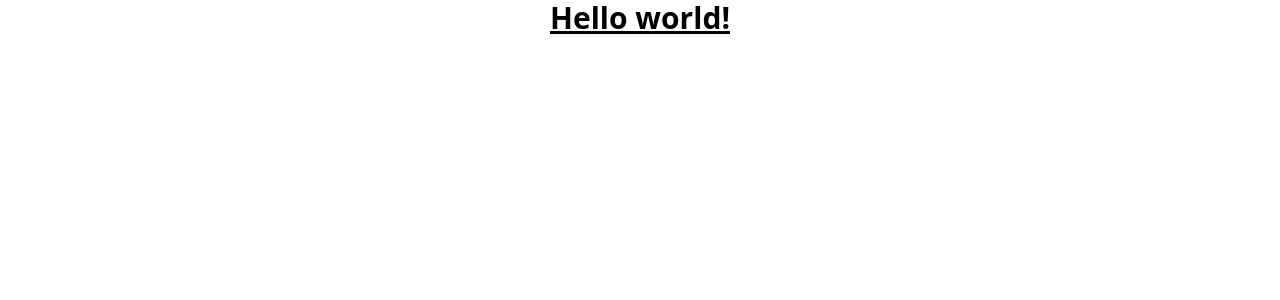
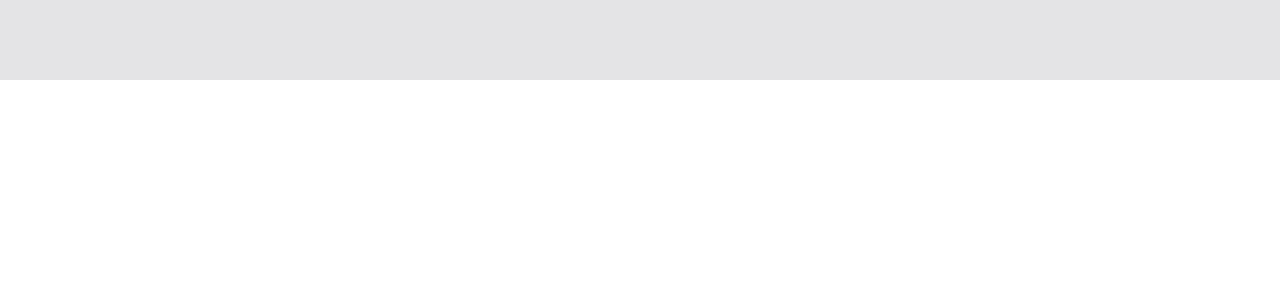
Before and after one commit to kashifnazar/react-tailwind, a React (Create React App) app: page / in a window 1280 px wide. Shown: the top 300 px of the page. Built offline with nearby package versions, Linux system fonts and the light colour scheme.

Commit message:
Adding heroicon and basic styling

```diff
--- a/package.json
+++ b/package.json
@@ -3,6 +3,7 @@
   "version": "0.1.0",
   "private": true,
   "dependencies": {
+    "@heroicons/react": "^2.0.10",
     "@testing-library/jest-dom": "^5.16.5",
     "@testing-library/react": "^13.3.0",
     "@testing-library/user-event": "^13.5.0",
--- a/src/App.js
+++ b/src/App.js
@@ -1,8 +1,9 @@
 import './App.css';
+import NavBar from './components/NavBar';
 
 function App() {
   return (
-    <div className="font-bold underline text-3xl text-center">Hello world!</div>
+    <NavBar />
   );
 }
 
--- /dev/null
+++ b/src/components/NavBar.js
@@ -0,0 +1,15 @@
+import React from 'react'
+
+import { BeakerIcon } from '@heroicons/react/24/solid'
+
+const NavBar = () => {
+  return (
+    <div className='w-screen z-10 h-[80px] bg-zinc-200 fixed'>
+        <div className="px-2 flex justify-between items-center w-full h-full">
+
+        </div>
+    </div>
+  )
+}
+
+export default NavBar
```
Also changed, not shown: 2 other files (tests, documents, lock files or other folders).
